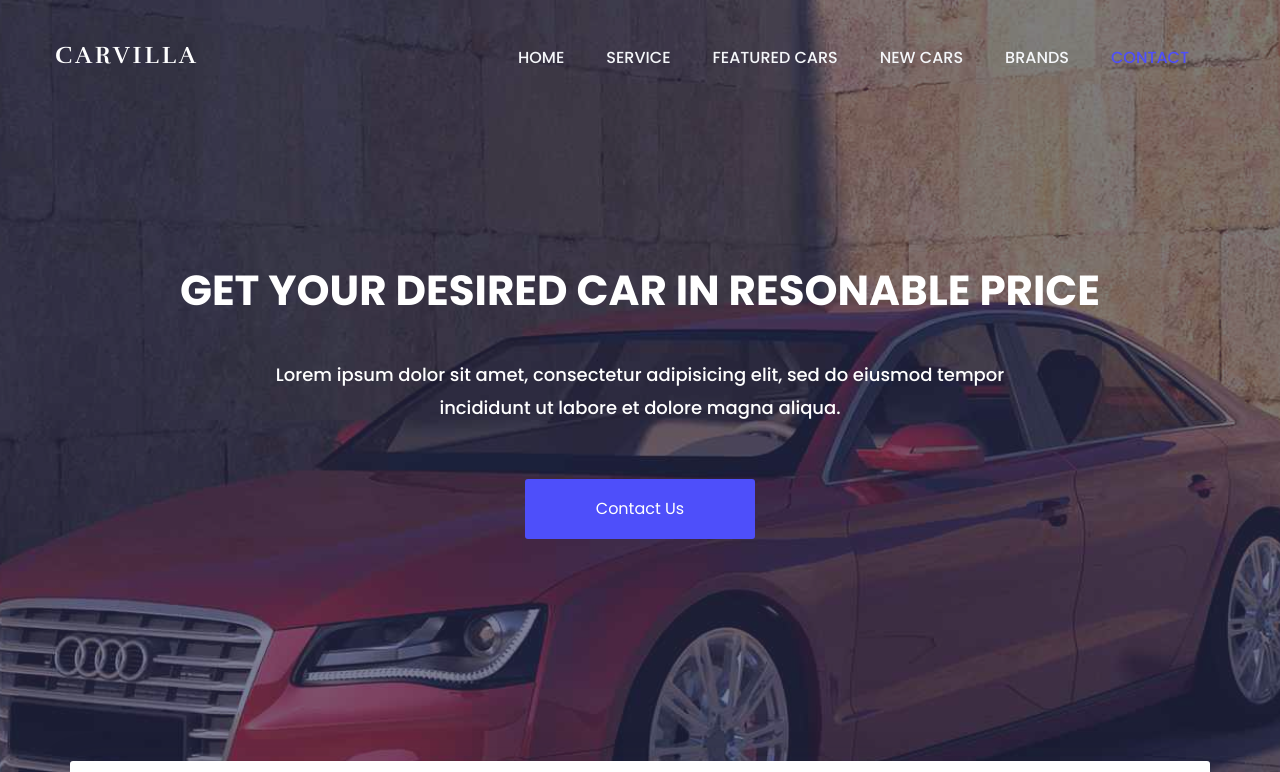
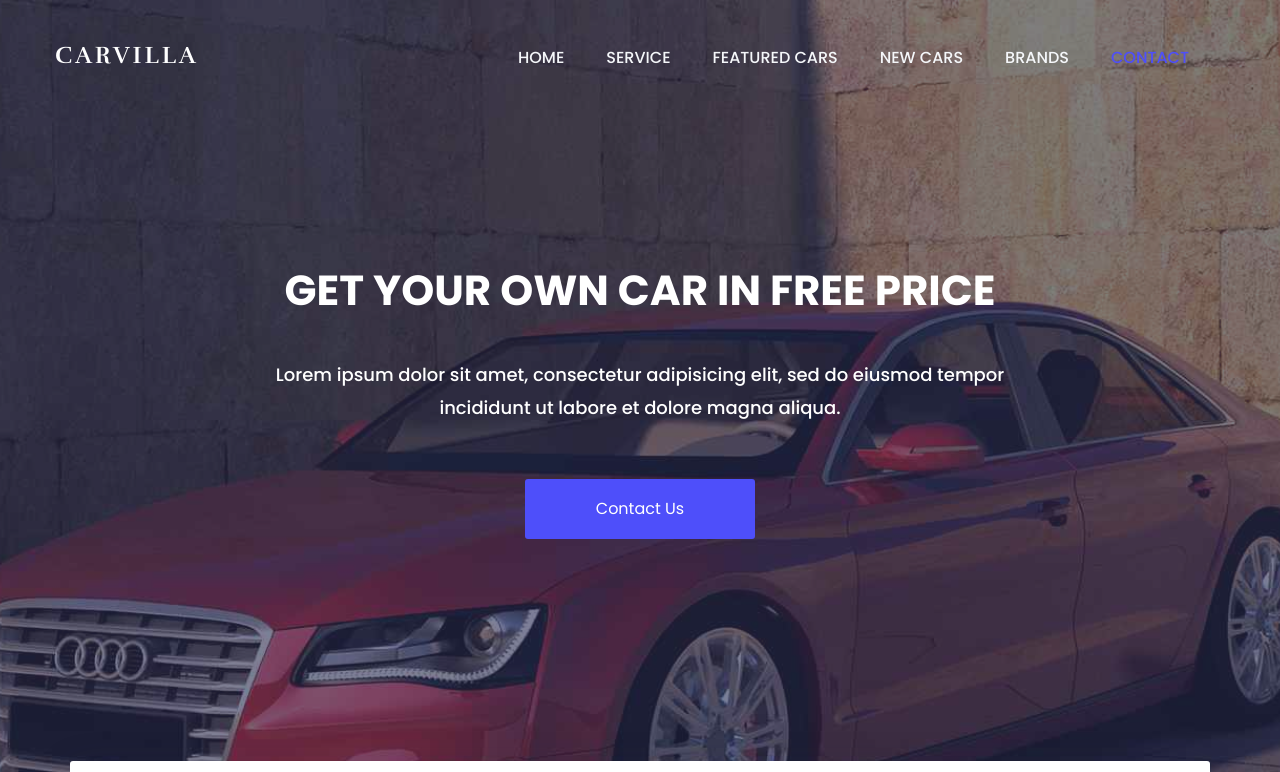
Before and after one commit to harjyot08/my-car, a plain HTML site: page index.html in a window 1280 px wide. Shown: the top 772 px of the page. Drawn offline with nearby package versions, Linux system fonts and the light colour scheme.

Commit message:
Update index.html

```diff
--- a/index.html
+++ b/index.html
@@ -105,7 +105,7 @@
 
 			<div class="container">
 				<div class="welcome-hero-txt">
-					<h2>get your desired car in resonable price</h2>
+					<h2>get your own car in free price</h2>
 					<p>
 						Lorem ipsum dolor sit amet, consectetur adipisicing elit, sed do eiusmod tempor incididunt ut labore et dolore   magna aliqua.
 					</p>
```
